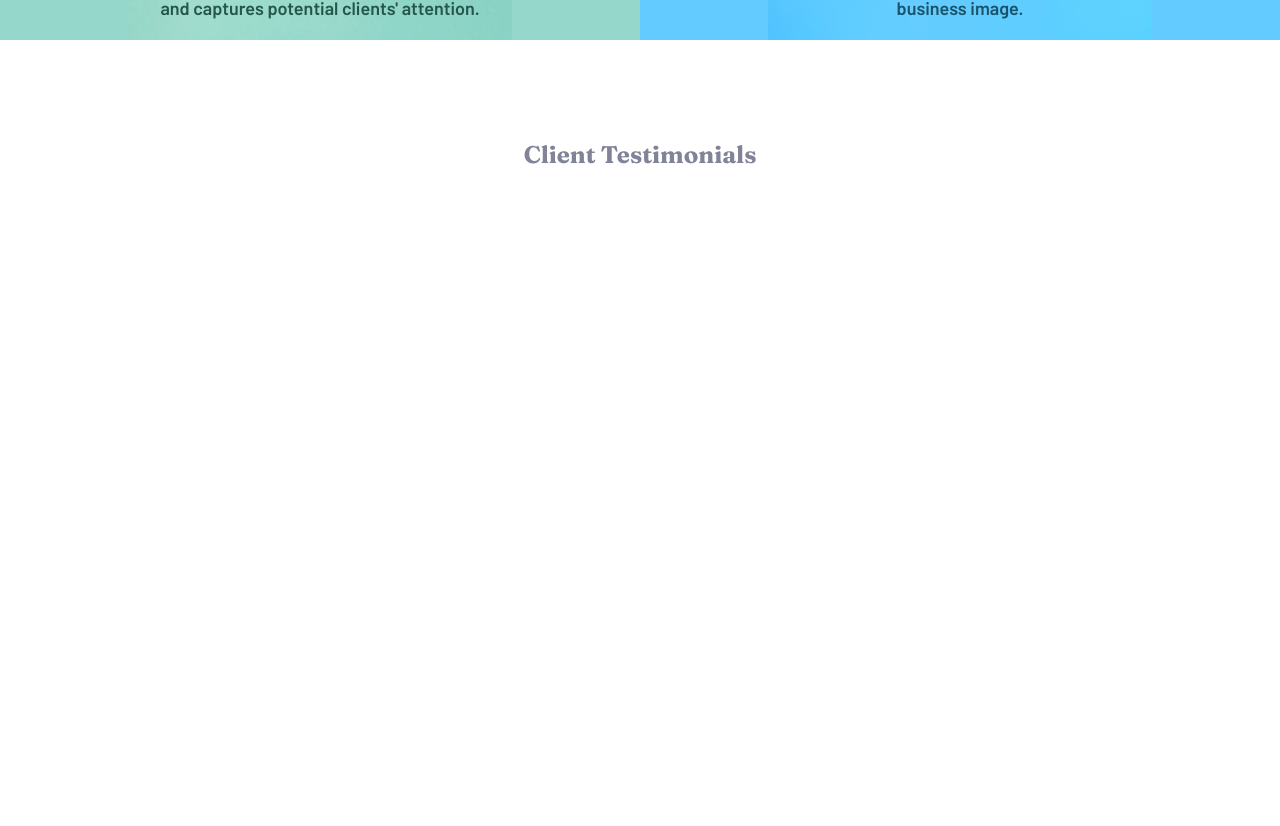
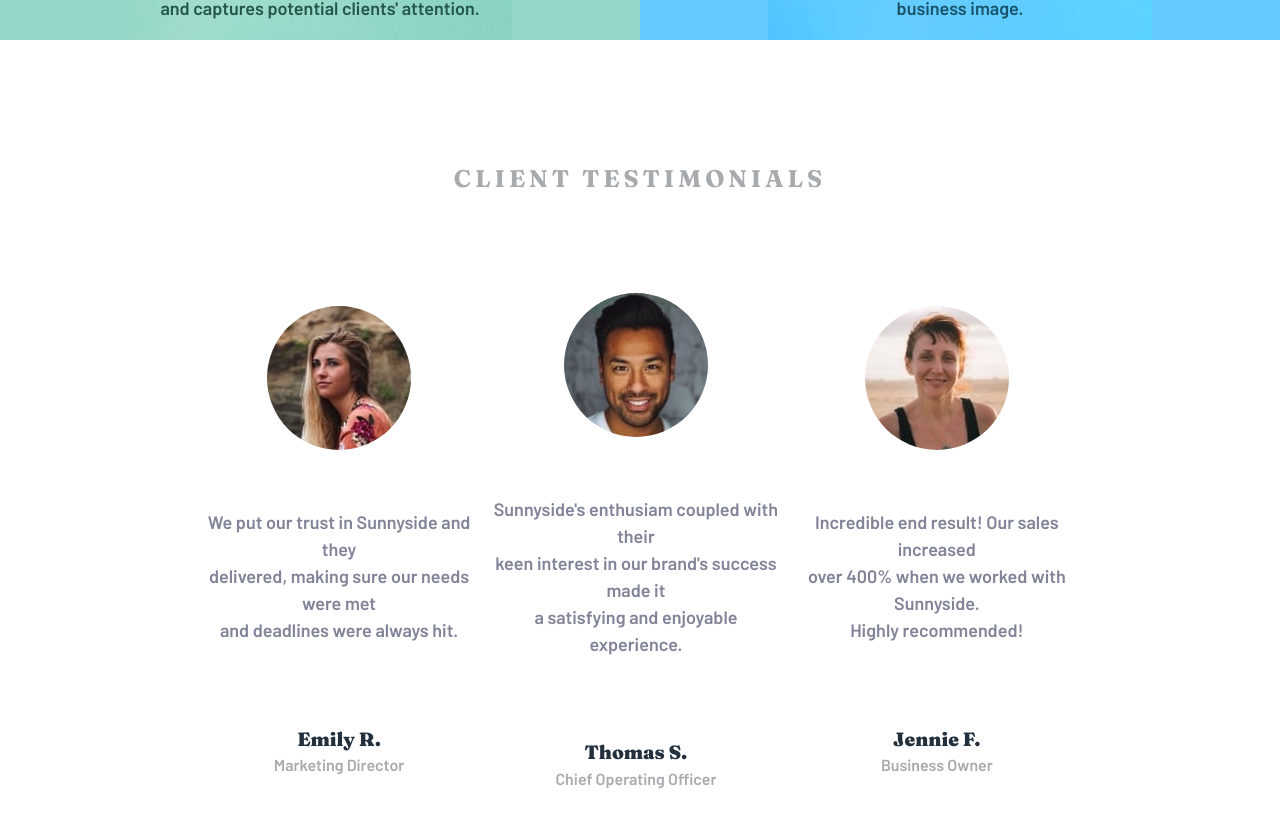
Before and after one commit to AlainNshimirimana/sunnyside-landing-page, a React (Create React App) app: page / in a window 1280 px wide. Shown: the part 1333-2159 px from the top of the page. Before the commit the page ends 1602 px from the top, so only its background shows below. Built offline with nearby package versions, Linux system fonts and the light colour scheme.

Commit message:
testimonials are done

```diff
--- a/src/components/Testimonials.js
+++ b/src/components/Testimonials.js
@@ -1,10 +1,54 @@
 import React from 'react';
 import '../css/Testimonials.css';
+import Emily from './images/image-emily.jpg';
+import Thomas from './images/image-thomas.jpg';
+import Jennie from './images/image-jennie.jpg';
 
 function Testimonials(){
     return(
         <div className='testimonials'>
-            <h3>Client Testimonials</h3>
+            <h3 className='test-h3'>CLIENT TESTIMONIALS</h3>
+
+            <div className='testimonial-arrange'>
+                <div className='testimonial-div'>
+                    <img alt='photo of emily' src={Emily} className='test-img'/>
+                    <p className='client-commnet'>
+                        We put our trust in Sunnyside and they <br/>
+                        delivered, making sure our needs were met <br/>
+                        and deadlines were always hit.
+                    </p>
+                    <div>
+                        <h4 className='test-h4'>Emily R.</h4>
+                        <p className='job-title'>Marketing Director</p>
+                    </div>
+                </div>
+
+                <div className='testimonial-div'>
+                    <img alt='photo of Thomas' src={Thomas} className='test-img'/>
+                    <p className='client-commnet'>
+                        Sunnyside's enthusiam coupled with their <br/>
+                        keen interest in our brand's success made it <br/>
+                        a satisfying and enjoyable experience.
+                    </p>
+                    <div>
+                        <h4 className='test-h4'>Thomas S.</h4>
+                        <p className='job-title'>Chief Operating Officer</p>
+                    </div>
+                </div>
+
+                <div className='testimonial-div'>
+                    <img alt='photo of Jennie' src={Jennie} className='test-img'/>
+                    <p className='client-commnet'>
+                        Incredible end result! Our sales increased <br/>
+                        over 400% when we worked with Sunnyside. <br/>
+                        Highly recommended!
+                    </p>
+                    <div>
+                        <h4 className='test-h4'>Jennie F.</h4>
+                        <p className='job-title'>Business Owner</p>
+                    </div>
+                </div>
+            </div>
         </div>
     )
 }
--- a/src/css/Testimonials.css
+++ b/src/css/Testimonials.css
@@ -1,9 +1,51 @@
-h3{
+.test-h3{
     font-family: Fraunces;
     text-align: center;
-    color: hsl(232, 10%, 55%);
+    color: hsl(210, 4%, 67%);
+    letter-spacing: 4px;
 }
 
 .testimonials{
-    margin: 100px 0;
+    margin: 100px 15%;
+    align-content: center;
+    align-items: center;
+    justify-content: center;
 }
+.testimonial-arrange{
+    display: flex;
+    justify-content: space-between;
+    margin-top: 100px;
+}
+
+.testimonial-arrange div{
+    align-content: center;
+    text-align: center;
+}
+
+.client-commnet{
+    font-family: Barlow;
+    font-size: 18px;
+    color: hsl(232, 10%, 55%);
+    text-align: center;
+  }
+.test-h4{
+    color: hsl(212, 27%, 19%);
+    font-family: Fraunces;
+    font-size: larger;
+    font-weight: 900;
+    margin-bottom: 0;
+}
+.test-img{
+    border-radius: 50%;
+}
+
+.job-title{
+    color: hsl(210, 4%, 67%);
+    margin-top: 0;
+    line-height: 1.5em;
+    font-size: medium;
+}
+
+.client-commnet{
+    margin: 55px 0;
+}
```
